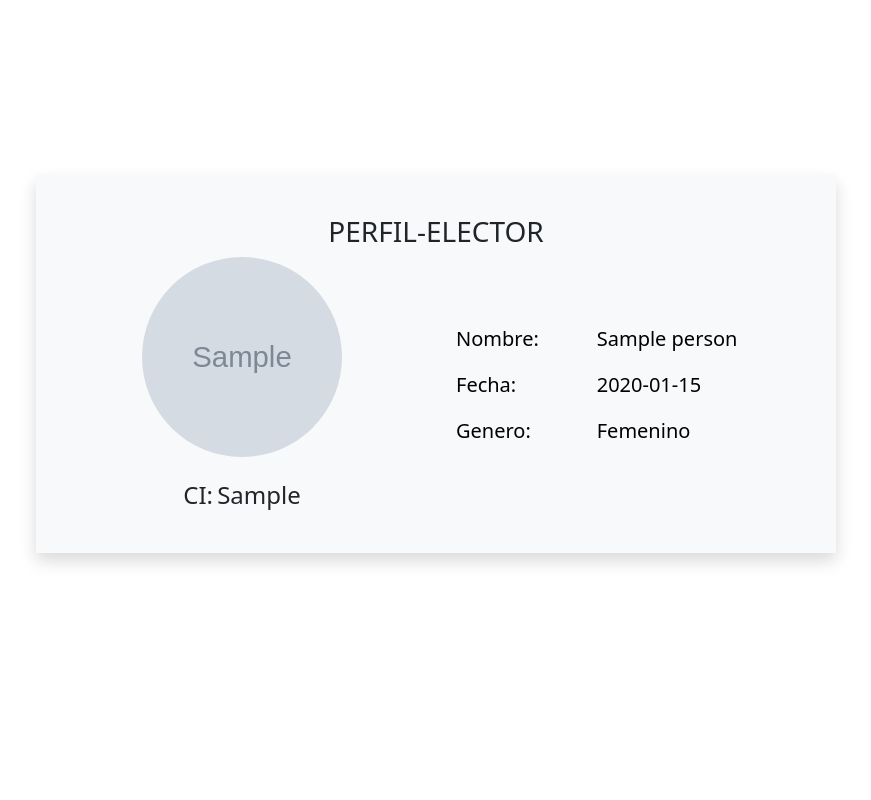
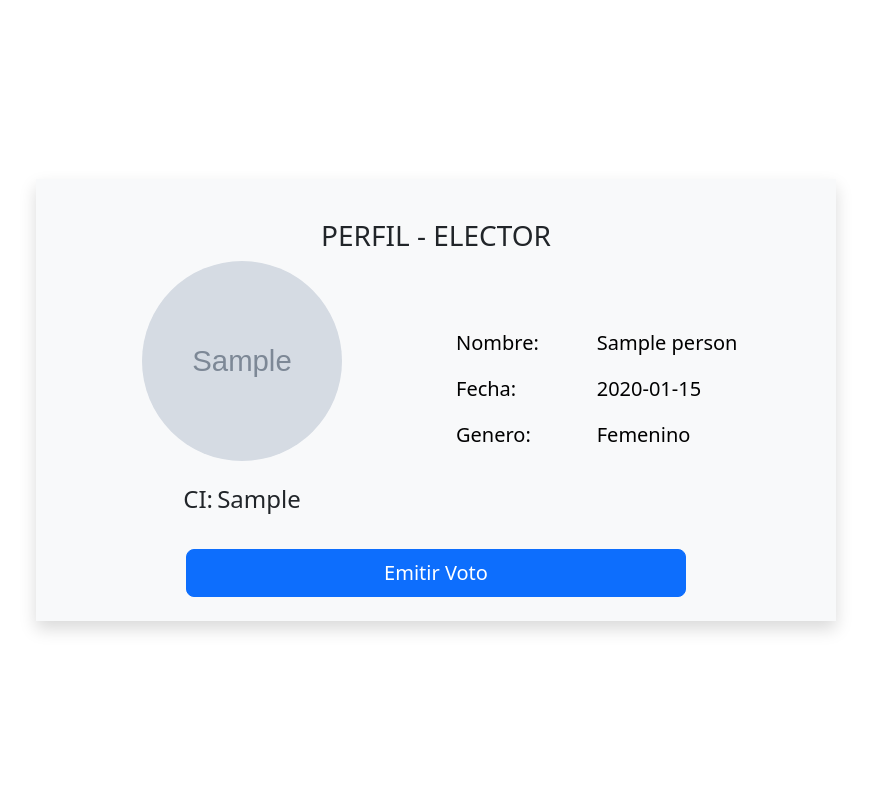
Before and after one commit to var0rjox/election-sistem, a Flask app: template templates/voter-profile.html in a window 1280 px wide. Shown: the whole page, without its empty margins (204-1075 px from the left). Run offline with Flask 3, Linux system fonts and the light colour scheme; the template is opened without the code that fills it: most values are stand-ins (such as "Sample title", 1, 10 or a date in 2020); grey boxes marked "Sample" are stand-in pictures; parts of the project's set-up code (start-up, migrations or seed data) failed here and were passed over; some libraries are stand-ins or nearby versions.

Commit message:
[REFACTOR] profiles

```diff
--- a/templates/_profiles-macro.html
+++ /dev/null
@@ -1,73 +0,0 @@
-{% macro profiles(person, title) %}
-
-<div class="background d-flex flex-column justify-content-center align-items-center">
-    <div class="container my-4 p-4 m-4 bg-light w-100 shadow" style="max-width: 800px;">
-        <div class = "row text-center mt-3">
-            <h1 class="lead fs-3 text-uppercase fw-medium">{{ title }}</h1>
-        </div>
-        <div class="row align-items-center">
-            <!-- Columna izquierda con la imagen y CI -->
-            <article class="col-6 d-flex justify-content-center flex-column text-center h-100">
-                <figure>
-                    <img src="{{ person.photo }}" class="avatar" alt="image-elector">
-                </figure>
-                <div class="mt-1">
-                    <p>
-                        <span class="lead fs-4">CI:</span>
-                        <span class="lead fs-4">{{ person.ci }}</span>
-                    </p>
-                </div>
-            </article>
-            <!-- Columna derecha con la información de la persona -->
-            <div class="col-6 d-flex justify-content-center h-100">
-                <table class="table table-borderless table-light">
-                    <tr>
-                        <td class="lead fs-5">Nombre:</td>
-                        <td class="lead fs-5">{{ person.name }}</td>
-                    </tr>
-                    <tr>
-                        <td class="lead fs-5">Fecha:</td>
-                        <td class="lead fs-5">{{ person.birthdate }}</td>
-                    </tr>
-                    {% if person.type == 'voter' %}
-                    <tr>
-                        <td class="lead fs-5">Estado:</td>
-                        {% if person.is_enabled %}
-                            <td class="text-success lead fs-5">Habilitado</td>
-                        {% else %}
-                            <td class="text-danger lead fs-5">Inhabilitado</td>
-                        {% endif %}
-                    </tr>
-                    {% endif %}
-                    <tr>
-                        <td class="lead fs-5">Genero:</td>
-                        {% if person.gender == 'M'%}
-                        <td class="lead fs-5">Masculino</td>
-                        {% else %}
-                        <td class="lead fs-5">Femenino</td>
-                        {% endif %}
-                    </tr>
-                </table>
-            </div>
-
-        <!-- Fila para el botón de Emitir Voto -->
-        </div>
-        {% if person.type == 'voter' %}
-            {% if person.is_enabled %}
-            <div class="row d-flex justify-content-center">
-                <a href="{{url_for('send_vote.vote')}}" class="btn btn-lg btn-primary mt-3" style="max-width: 500px;">Emitir Voto</a>
-            </div>
-            {% else %}
-            <div class="row d-flex justify-content-center">
-                <a href="{{url_for('home.voter_logout')}}" class="btn btn-lg btn-primary mt-3" style="max-width: 600px;">Cerrar Sesión</a>
-            </div>
-            {% endif %}
-        {% elif person.type == 'committee' %}
-        <div class="row d-flex justify-content-center">
-            <a href="{{url_for('election_results.index')}}" class="btn btn-lg btn-primary mt-3" style="max-width: 500px;">Ver Resultados</a>
-        </div>
-        {% endif %}
-    </div>
-</div>
-
-{% endmacro %}
--- a/templates/base.html
+++ b/templates/base.html
@@ -12,6 +12,12 @@
     />
     <link rel="stylesheet" href="https://cdn.jsdelivr.net/npm/bootstrap-icons@1.19.0/font/bootstrap-icons.css">
   </head>
+
+  <style>
+    body {
+      height: 100vh;
+    }
+  </style>
   <body>
     {% block content %}{% endblock %}
     <script
--- /dev/null
+++ b/templates/macros/profile.html
@@ -0,0 +1,51 @@
+{% macro profile(person) %}
+<div class="row align-items-center">
+    <!-- Columna izquierda con la imagen y CI -->
+    <article class="col-6 d-flex justify-content-center flex-column text-center h-100">
+        <figure>
+            <img src="{{ person.photo }}" class="avatar" alt="image-elector">
+        </figure>
+
+        <div class="mt-1">
+            <p>
+                <span class="lead fs-4">CI:</span>
+                <span class="lead fs-4">{{ person.ci }}</span>
+            </p>
+        </div>
+    </article>
+    <!-- Columna derecha con la información de la persona -->
+    <div class="col-6 d-flex justify-content-center h-100">
+        <table class="table table-borderless table-light">
+            <tr>
+                <td class="lead fs-5">Nombre:</td>
+                <td class="lead fs-5">{{ person.name }}</td>
+            </tr>
+
+            <tr>
+                <td class="lead fs-5">Fecha:</td>
+                <td class="lead fs-5">{{ person.birthdate }}</td>
+            </tr>
+
+            {% if person.is_enabled %}
+                <tr>
+                    <td class="lead fs-5">Estado:</td>
+                    {% if person.is_enabled %}
+                        <td class="text-success lead fs-5">Habilitado</td>
+                    {% else %}
+                        <td class="text-danger lead fs-5">Inhabilitado</td>
+                    {% endif %}
+                </tr>
+            {% endif %}
+
+            <tr>
+                <td class="lead fs-5">Genero:</td>
+                {% if person.gender == 'M'%}
+                <td class="lead fs-5">Masculino</td>
+                {% else %}
+                <td class="lead fs-5">Femenino</td>
+                {% endif %}
+            </tr>
+        </table>
+    </div>
+</div>
+{% endmacro %}
--- a/templates/voter-profile.html
+++ b/templates/voter-profile.html
@@ -1,6 +1,7 @@
-{% extends "base.html"%}
-{% import "_profiles-macro.html" as profile %}
-{% block title %}Perfil-Elector{% endblock %}
+{% extends 'base.html' %}
+{% from './macros/profile.html' import profile%}
+{% block title %}Comite Electoral{% endblock %}
+
 {% block content %}
 
 <style>
@@ -9,12 +10,19 @@
         height: 200px;
         border-radius: 50%;
     }
-    .background{
-        height: 75vh;
-        margin: 5%;
-    }
 </style>
 
-{{ profile.profiles(person, 'Perfil-Elector') }}
+<section class="background h-100 d-flex flex-column align-items-center">
+    <div class="container my-auto p-4 bg-light w-100 shadow" style="max-width: 800px;">
+        <div class = "row text-center mt-3">
+            <h1 class="lead fs-3 text-uppercase fw-medium">PERFIL - ELECTOR</h1>
+        </div>
 
+        {{ profile(person) }}
+
+        <div class="row d-flex justify-content-center">
+            <a href="{{url_for('send_vote.vote')}}" class="btn btn-lg btn-primary mt-3" style="max-width: 500px;">Emitir Voto</a>
+        </div>
+    </div>
+</section>
 {% endblock %}
```
Also changed, not shown: templates/committee-profile.html (+17 -9 lines).
